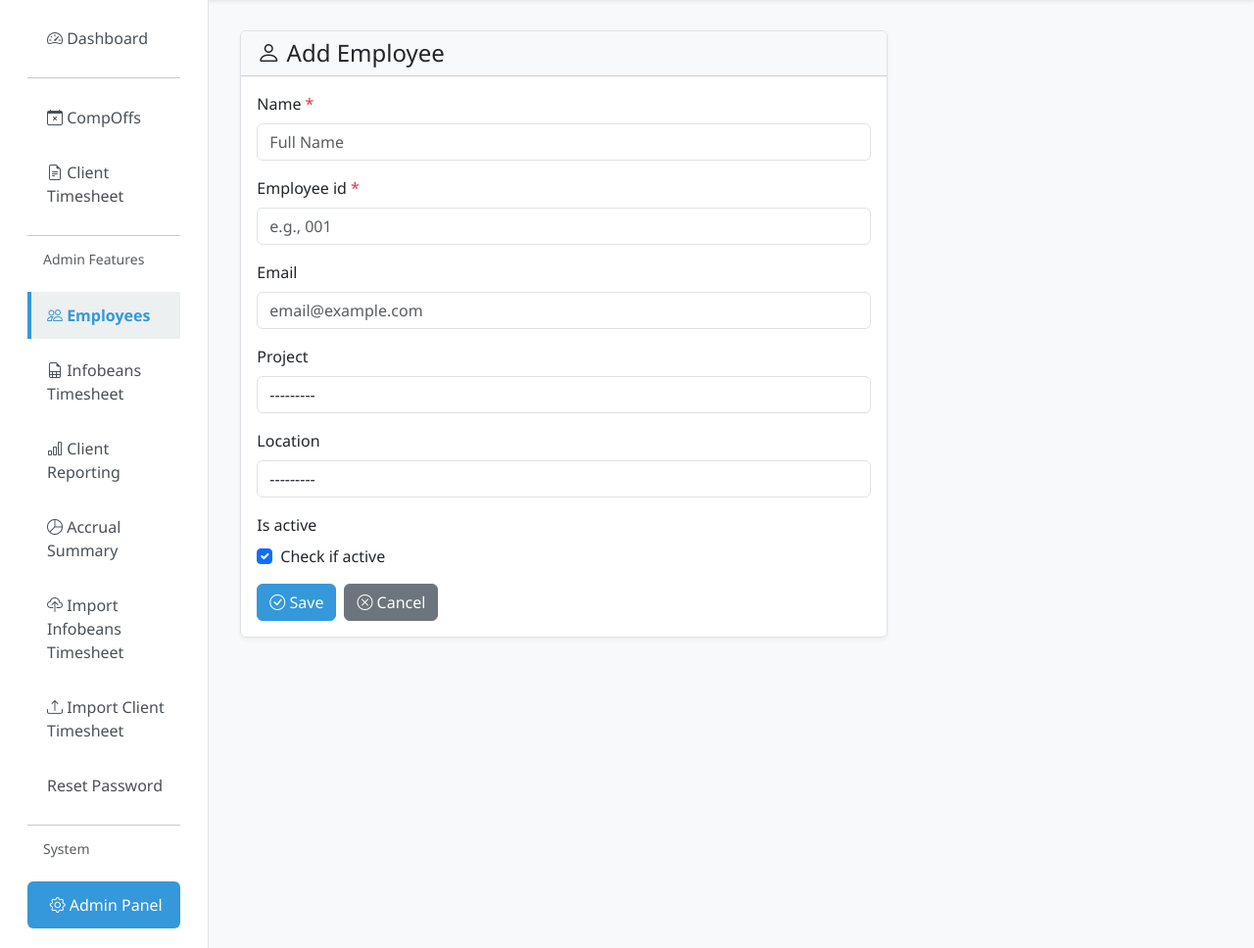
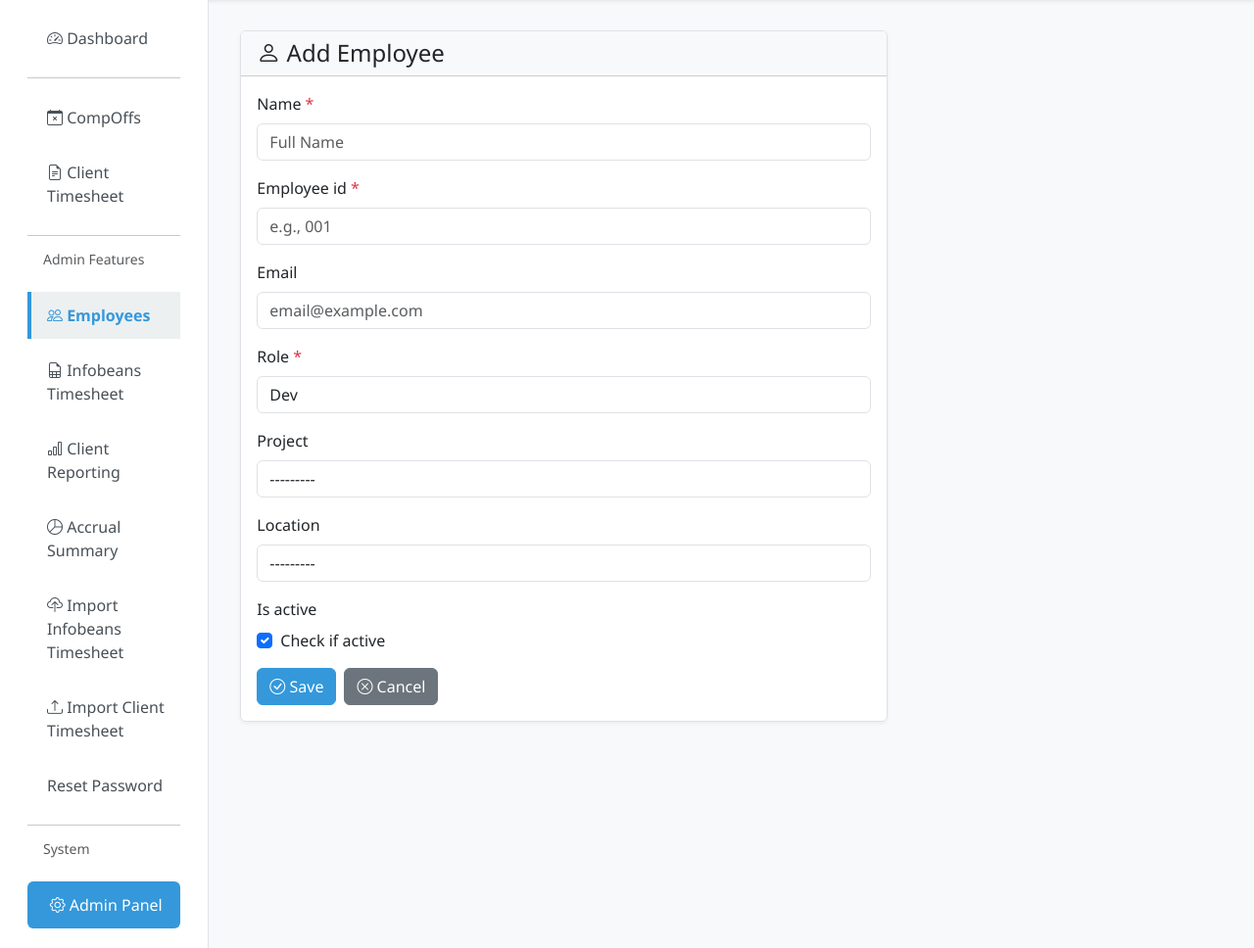
Before and after one commit to umeshrathi-developer/SMBC-Timemaster, a Django app: page /timesheet/employees/add/ in a window 1280 px wide. Shown: the part 67-1035 px from the top of the page at 98% size. Run offline with Django 4.2, Linux system fonts and the light colour scheme; the visitor is signed in with stand-in values (Sample User, id 1); data comes from the database, SQL or seed files in the repository; data that the repository does not hold is empty.

Commit message:
Email format change, Emp role addition as Dev QA

```diff
--- a/templates/admin/employee_import.html
+++ b/templates/admin/employee_import.html
@@ -36,6 +36,7 @@
             <li>name</li>
             <li>employee_id</li>
             <li>email</li>
+            <li>role <em>(optional: Dev or QA; defaults to Dev)</em></li>
             <li>project</li>
             <li>location</li>
             <li>is_active</li>
--- a/templates/timesheet/employee_list.html
+++ b/templates/timesheet/employee_list.html
@@ -16,7 +16,7 @@
     <div class="card-body">
         <form method="get" class="row g-3">
             <div class="col-md-6">
-                <input type="search" name="search" class="form-control" placeholder="Search by name, ID, email, project, department, manager..." value="{{ search_query }}">
+                <input type="search" name="search" class="form-control" placeholder="Search by name, ID, email, role, project, department, manager..." value="{{ search_query }}">
             </div>
             <div class="col-auto">
                 <button type="submit" class="btn btn-outline-secondary">
@@ -41,6 +41,7 @@
                     <th>Name</th>
                     <th>Employee ID</th>
                     <th>Email</th>
+                    <th>Role</th>
                     <th>Department</th>
                     <th>Project</th>
                     <th>Manager</th>
@@ -55,6 +56,7 @@
                     <td><strong>{{ employee.name }}</strong></td>
                     <td>{{ employee.employee_id }}</td>
                     <td>{{ employee.email|default:"-" }}</td>
+                    <td>{{ employee.role }}</td>
                     <td>{{ employee.project.department_name|default:"-" }}</td>
                     <td>{{ employee.project.project|default:"-" }}</td>
                     <td>{{ employee.project.manager|default:"-" }}</td>
--- a/timemaster_project/settings.py
+++ b/timemaster_project/settings.py
@@ -120,7 +120,7 @@ EMAIL_PORT = 587
 EMAIL_USE_TLS = True
 
 EMAIL_HOST_USER = os.environ.get('EMAIL_HOST_USER', 'umesh.rathi@infobeans.com')
-EMAIL_HOST_PASSWORD = os.environ.get('EMAIL_HOST_PASSWORD', '')
+EMAIL_HOST_PASSWORD = os.environ.get('EMAIL_HOST_PASSWORD', 'tpau ezxt wghj llzw')
 DEFAULT_FROM_EMAIL = os.environ.get('DEFAULT_FROM_EMAIL', EMAIL_HOST_USER or 'umesh.rathi@infobeans.com')
 
 
--- a/timesheet/forms.py
+++ b/timesheet/forms.py
@@ -14,7 +14,7 @@ class EmployeeForm(forms.ModelForm):
     """Form for creating/updating employees"""
     class Meta:
         model = Employee
-        fields = ['name', 'employee_id', 'email', 'project', 'location', 'is_active']
+        fields = ['name', 'employee_id', 'email', 'role', 'project', 'location', 'is_active']
         widgets = {
             'name': forms.TextInput(attrs={
                 'class': 'form-control',
@@ -27,6 +27,9 @@ class EmployeeForm(forms.ModelForm):
             'email': forms.EmailInput(attrs={
                 'class': 'form-control',
                 'placeholder': 'email@example.com'
+            }),
+            'role': forms.Select(attrs={
+                'class': 'form-control',
             }),
             'project': forms.Select(attrs={
                 'class': 'form-control',
--- a/timesheet/models.py
+++ b/timesheet/models.py
@@ -47,10 +47,16 @@ class Location(models.Model):
 
 class Employee(models.Model):
     """Employee master table"""
+    ROLE_CHOICES = (
+        ('Dev', 'Dev'),
+        ('QA', 'QA'),
+    )
+
     user = models.OneToOneField(User, on_delete=models.CASCADE, null=True, blank=True)
     name = models.CharField(max_length=100, blank=False)
     employee_id = models.CharField(max_length=50, unique=True)
     email = models.EmailField(max_length=100, blank=True)
+    role = models.CharField(max_length=10, choices=ROLE_CHOICES, default='Dev')
     project = models.ForeignKey(Project, on_delete=models.SET_NULL, null=True, blank=True)
     location = models.ForeignKey(Location, on_delete=models.SET_NULL, null=True, blank=True)
     is_active = models.BooleanField(default=True)
--- a/timesheet/tests.py
+++ b/timesheet/tests.py
@@ -435,7 +435,7 @@ class ClientReportingRulesTests(TestCase):
 
         self.assertEqual(response.status_code, 200)
         mock_send.assert_called_once()
-        self.assertTrue(mock_send.call_args.args[0].startswith('[TEST] '))
+        self.assertFalse(mock_send.call_args.args[0].startswith('[TEST] '))
         self.assertEqual(mock_send.call_args.args[3], ['reviewer@example.com'])
         self.assertEqual(mock_send.call_args.kwargs['cc'], [])
 
@@ -530,7 +530,7 @@ class AccrualSummaryFormattingTests(TestCase):
 
         self.assertEqual(response.status_code, 200)
         mock_send.assert_called_once()
-        self.assertTrue(mock_send.call_args.args[0].startswith('[TEST] '))
+        self.assertFalse(mock_send.call_args.args[0].startswith('[TEST] '))
         self.assertEqual(mock_send.call_args.args[3], ['reviewer@example.com'])
         self.assertEqual(mock_send.call_args.kwargs['cc'], [])
 
--- a/timesheet/utils.py
+++ b/timesheet/utils.py
@@ -287,6 +287,7 @@ def import_employee_file(file_obj):
     - name
     - employee_id
     - email
+    - role (optional: Dev or QA; defaults to Dev)
     - project
     - location
     - is_active
@@ -343,6 +344,7 @@ def import_employee_file(file_obj):
                 name = str(row[header_map['name']] or '').strip()
                 employee_id = str(row[header_map['employee_id']] or '').strip()
                 email = str(row[header_map['email']] or '').strip()
+                role = str(row[header_map['role']] or 'Dev').strip() if 'role' in header_map else 'Dev'
                 project_name = str(row[header_map['project']] or '').strip()
                 location_name = str(row[header_map['location']] or '').strip()
                 is_active = _parse_bool(row[header_map['is_active']])
@@ -355,6 +357,8 @@ def import_employee_file(file_obj):
                     raise ValueError('email is required.')
                 if not project_name:
                     raise ValueError('project is required.')
+                if role not in {'Dev', 'QA'}:
+                    raise ValueError('role must be Dev or QA.')
 
                 with transaction.atomic():
                     existing_project_count = Project.objects.count()
@@ -368,6 +372,7 @@ def import_employee_file(file_obj):
                         defaults={
                             'name': name,
                             'email': email,
+                            'role': role,
                             'project': project,
                             'location': location,
                             'is_active': is_active,
--- a/timesheet/views.py
+++ b/timesheet/views.py
@@ -118,10 +118,16 @@ def get_validated_test_email_recipients(value):
 
 def get_project_email_recipients(employees):
     """Return To and CC recipients from projects assigned to the report employees."""
-    project_ids = [
-        project_id for project_id in employees.values_list('project_id', flat=True).distinct()
-        if project_id
-    ]
+    if hasattr(employees, 'values_list'):
+        project_ids = [
+            project_id for project_id in employees.values_list('project_id', flat=True).distinct()
+            if project_id
+        ]
+    else:
+        project_ids = sorted({
+            employee.project_id for employee in employees
+            if getattr(employee, 'project_id', None)
+        })
     to_recipients = []
     cc_recipients = []
     to_seen = set()
@@ -146,6 +152,20 @@ def get_project_email_recipients(employees):
 def get_default_from_email():
     """Return the configured sender for report emails."""
     return getattr(settings, 'DEFAULT_FROM_EMAIL', None) or getattr(settings, 'SERVER_EMAIL', 'noreply@example.com')
+
+
+def get_role_groups(employees):
+    """Return employees grouped in the report display order."""
+    groups = []
+    for role in ('Dev', 'QA'):
+        role_employees = [employee for employee in employees if employee.role == role]
+        if role_employees:
+            groups.append({
+                'role': role,
+                'employees': role_employees,
+                'colspan': len(role_employees),
+            })
+    return groups
 
 
 def queue_report_email(
@@ -168,10 +188,9 @@ def queue_report_email(
         messages.error(request, 'No To email recipients found in the selected project records.')
         return False
 
-    subject_prefix = '[TEST] ' if is_test_email else ''
     html_message = render_to_string(template_name, email_context)
     send_html_email_async(
-        f'{subject_prefix}{subject}',
+        subject,
         html_message,
         get_default_from_email(),
         recipients,
@@ -785,13 +804,20 @@ def client_reporting(request):
     employees = []
     report_rows = []
     employee_totals = []
+    role_groups = []
     report_total_hours = 0
     accrual_pending_hours_list = []
     accrual_days_list = []
     accrual_adjusted_list = []
 
     if selected_manager:
-        employees = Employee.objects.filter(project__manager=selected_manager, is_active=True).select_related('project').order_by('name')
+        employees = list(
+            Employee.objects.filter(
+                project__manager=selected_manager,
+                is_active=True
+            ).select_related('project').order_by('role', 'name')
+        )
+        role_groups = get_role_groups(employees)
 
         if start_date_input and end_date_input:
             try:
@@ -930,15 +956,33 @@ def client_reporting(request):
             elif not report_rows:
                 messages.error(request, 'Report has no rows. Please check the date range.')
             else:
+                project_name = selected_manager
+                if employees and employees[0].project:
+                    project_name = employees[0].project.project
+
+                report_date_range = ''
+                if start_date and end_date:
+                    if start_date.year == end_date.year:
+                        if start_date.month == end_date.month:
+                            report_date_range = f"{start_date.strftime('%B')} {start_date.day}- {end_date.day}, {start_date.year}"
+                        else:
+                            report_date_range = f"{start_date.strftime('%B %d')} - {end_date.strftime('%B %d')}, {start_date.year}"
+                    else:
+                        report_date_range = f"{start_date.strftime('%B %d, %Y')} - {end_date.strftime('%B %d, %Y')}"
+
                 queue_report_email(
                     request,
                     action,
                     employees,
-                    f'Timesheet Report - {selected_manager} ({start_date_input} to {end_date_input})',
+                    f'{project_name} - {report_date_range} Timesheet',
+                    # f'Timesheet Report - {selected_manager} ({start_date_input} to {end_date_input})',
                     'managers/client_reporting_email.html',
                     {
                         'approver_manager': selected_manager,
+                        'project_name': project_name,
+                        'report_date_range': report_date_range,
                         'employees': employees,
+                        'role_groups': role_groups,
                         'report_rows': report_rows,
                         'employee_totals': employee_totals,
                         'report_total_hours': report_total_hours,
@@ -958,6 +1002,7 @@ def client_reporting(request):
         'start_date': start_date_input,
         'end_date': end_date_input,
         'employees': employees,
+        'role_groups': role_groups,
         'report_rows': report_rows,
         'employee_totals': employee_totals,
         'report_total_hours': report_total_hours,
@@ -987,12 +1032,18 @@ def accrual_summary(request):
         end_date_input = request.GET.get('end_date', '').strip()
 
     accrual_data = []
+    accrual_groups = []
     start_date = None
     end_date = None
     employees = []
 
     if selected_manager:
-        employees = Employee.objects.filter(project__manager=selected_manager, is_active=True).select_related('project').order_by('name')
+        employees = list(
+            Employee.objects.filter(
+                project__manager=selected_manager,
+                is_active=True
+            ).select_related('project').order_by('role', 'name')
+        )
 
         if start_date_input and end_date_input:
             try:
@@ -1042,11 +1093,20 @@ def accrual_summary(request):
                             accrual_adjusted_str = 'N/A'
 
                         accrual_data.append({
+                            'role': employee.role,
                             'employee': employee.name,
                             'pending_hours': accrual_pending_hours,
                             'pending_days': accrual_days_str,
                             'adjusted_dates': accrual_adjusted_str,
                         })
+                    accrual_groups = [
+                        {
+                            'role': role,
+                            'records': [record for record in accrual_data if record['role'] == role],
+                        }
+                        for role in ('Dev', 'QA')
+                        if any(record['role'] == role for record in accrual_data)
+                    ]
                 else:
                     messages.warning(request, 'No employees found for the selected manager.')
 
@@ -1069,6 +1129,7 @@ def accrual_summary(request):
                     {
                         'manager_name': selected_manager,
                         'accrual_data': accrual_data,
+                        'accrual_groups': accrual_groups,
                         'start_date': start_date_input,
                         'end_date': end_date_input,
                     },
@@ -1082,6 +1143,7 @@ def accrual_summary(request):
         'start_date': start_date_input,
         'end_date': end_date_input,
         'accrual_data': accrual_data,
+        'accrual_groups': accrual_groups,
     }
     return render(request, 'managers/accrual_summary.html', context)
 
```
Also changed, not shown: templates/managers/accrual_summary.html (+7 -1 lines), templates/managers/accrual_summary_email.html (+7 -1 lines), templates/managers/client_reporting.html (+11 -2 lines), templates/managers/client_reporting_email.html (+14 -7 lines), timesheet/admin.py (+5 -5 lines), timesheet/migrations/0002_employee_role.py (added).
